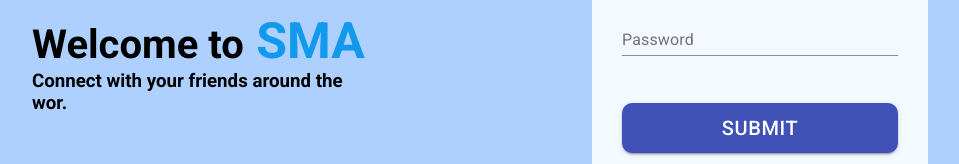
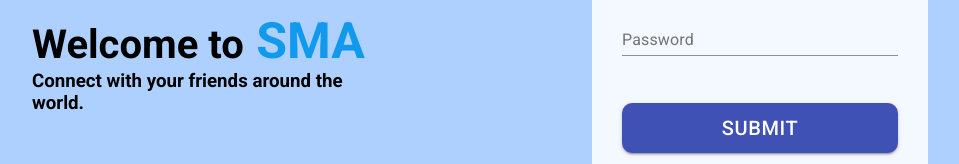
Before and after one commit to hegworks/social-media-frontend, a React (Create React App) app: page /signin in a window 1280 px wide. Shown: the part 337-501 px from the top of the page, without its empty margins (160-1119 px from the left). Built offline with nearby package versions, Linux system fonts and the light colour scheme.

Commit message:
Fix typo

```diff
--- a/src/components/SignIn.jsx
+++ b/src/components/SignIn.jsx
@@ -55,7 +55,7 @@ const SignIn = props => {
 						<span> SMA </span>
 					</h2>
 					<h3>
-						Connect with your friends around the wor.
+						Connect with your friends around the world.
 					</h3>
 				</div>
 				<div className="login-right">
```
